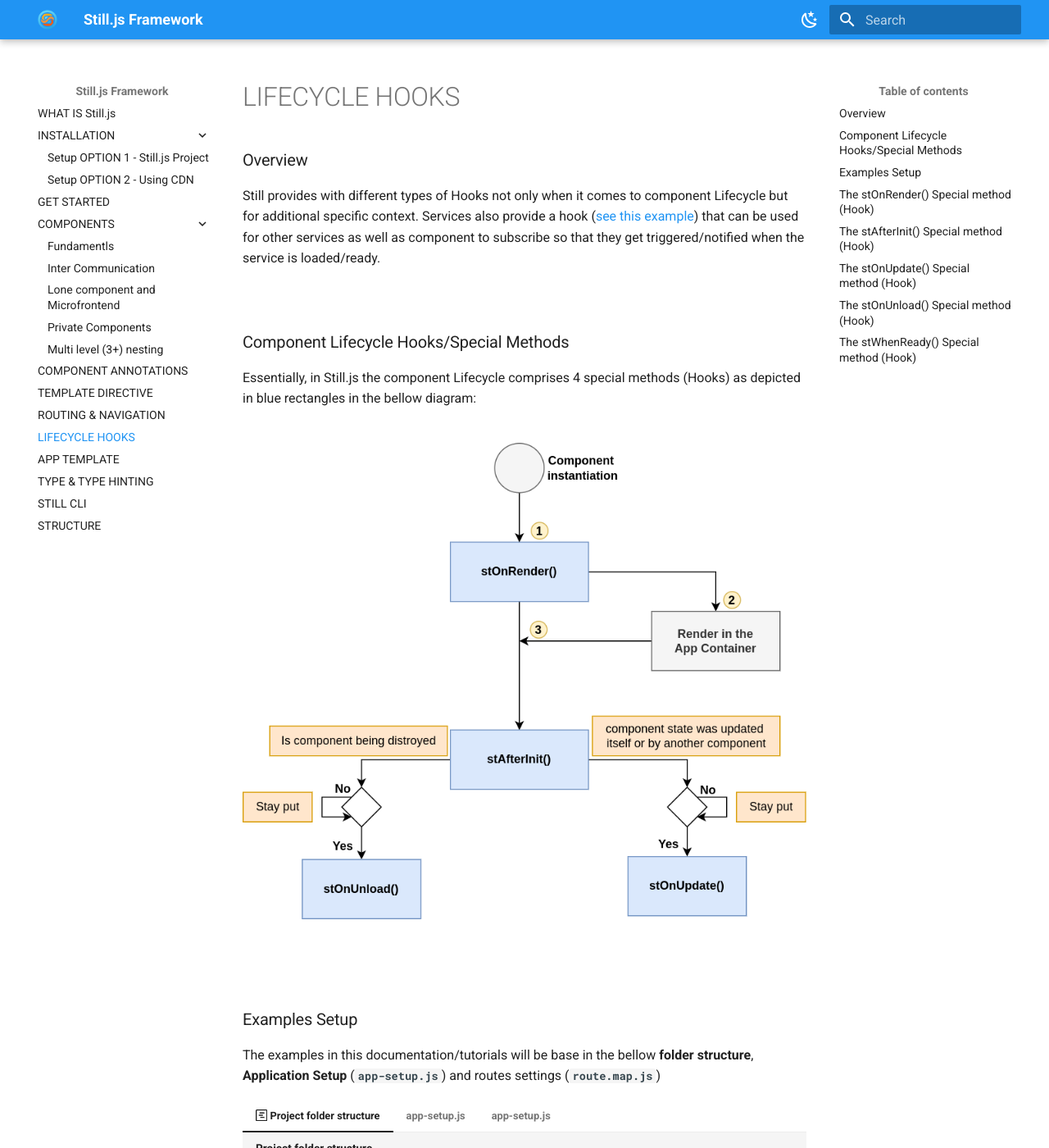
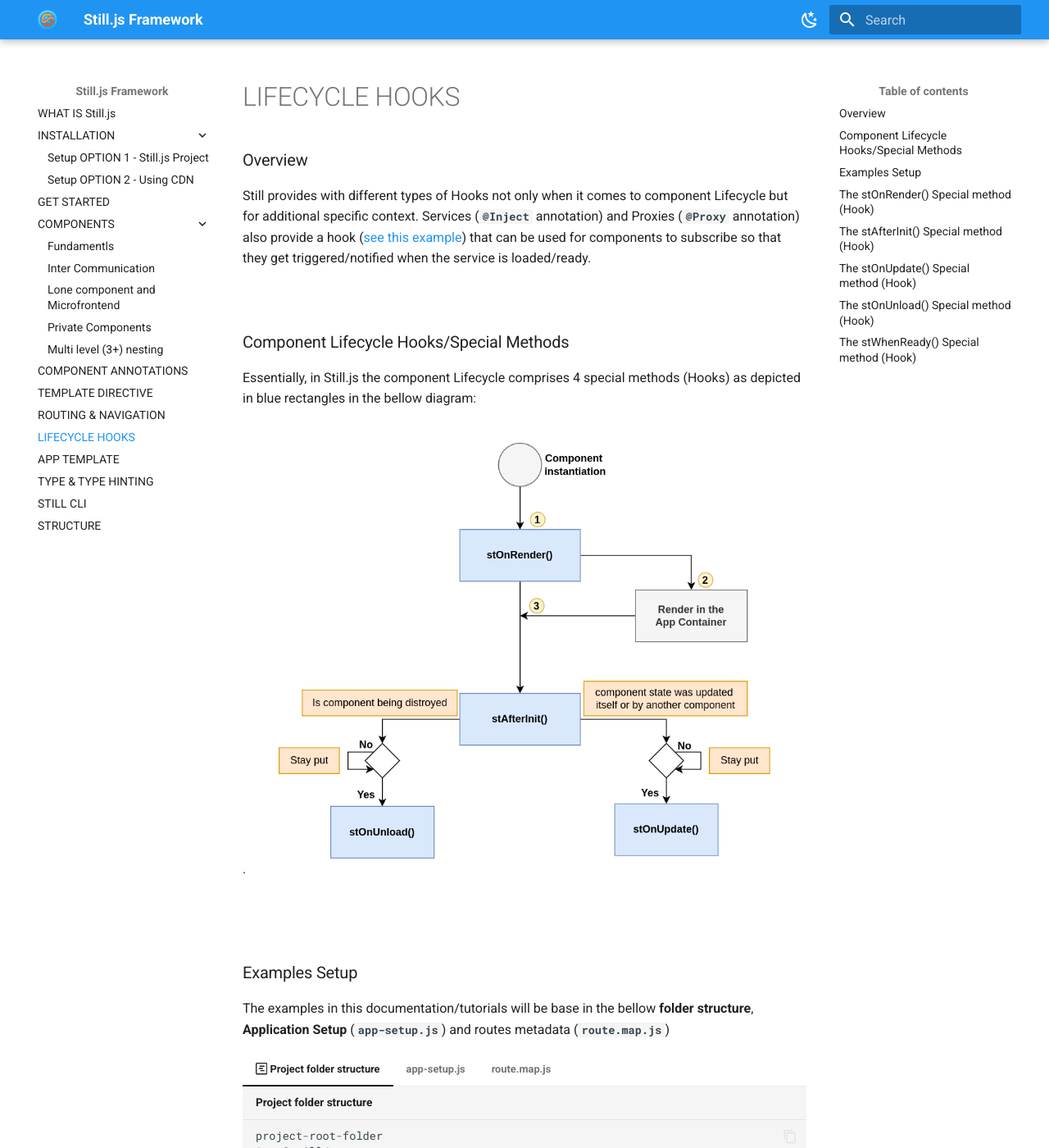
Before and after one commit to still-js/stilljs-site, an MkDocs documentation site: the page built from docs/lifecycle-hooks.md, in a window 1280 px wide and 1400 px high. Shown: the whole window at 82% size. Built offline with MkDocs 1.6.1 and Material for MkDocs 9.7.7, drawn with Linux system fonts in a browser that asks for light colours.

Commit message:
fixing overview text

````diff
--- a/docs/lifecycle-hooks.md
+++ b/docs/lifecycle-hooks.md
@@ -1,5 +1,5 @@
 ### Overview
-Still provides with different types of Hooks not only when it comes to component Lifecycle but for additional specific context. Services also provide a hook (<a href="#stOnUnload-hook">see this example</a>) that can be used for other services as well as component to subscribe so that they get triggered/notified when the service is loaded/ready.
+Still provides with different types of Hooks not only when it comes to component Lifecycle but for additional specific context. Services (<b>`@Inject`</b> annotation) and Proxies (<b>`@Proxy`</b> annotation) also provide a hook (<a href="#stOnUnload-hook">see this example</a>) that can be used for components to subscribe so that they get triggered/notified when the service is loaded/ready.
 
 <br>
 
@@ -8,7 +8,14 @@
 
 Essentially, in Still.js the component Lifecycle comprises 4 special methods (Hooks) as depicted in blue rectangles in the bellow diagram: <br><br>
 
-![Project Structure](assets/img/StillJS%20component-fifecycle.png)
+![Component Lyfecycle](assets/img/StillJS%20component-fifecycle.png#lcycle){width="600px" border="1px solid black" style="margin: 0 auto"}.
+
+<style>
+    img[src*="#lcycle"] {
+        margin 0 auto;
+        display: block;
+    }
+</style>
 
 <br>
 <br>
@@ -17,7 +24,7 @@
 
 ### Examples Setup
 
-The examples in this documentation/tutorials will be base in the bellow <b>folder structure</b>, <b>Application Setup</b> (<b>`app-setup.js`</b>) and routes settings (<b>`route.map.js`</b>)
+The examples in this documentation/tutorials will be base in the bellow <b>folder structure</b>, <b>Application Setup</b> (<b>`app-setup.js`</b>) and routes metadata (<b>`route.map.js`</b>)
 
 === ":octicons-project-roadmap-16: Project folder structure"
 	```js title="Project folder structure"
@@ -62,7 +69,7 @@
 
 	}
 	```
-=== "app-setup.js"
+=== "route.map.js"
 	```js title="This is the where Application context aspects are setup. This file is in the root folder. " linenums="1"
     export const stillRoutesMap = {
         viewRoutes: {
````
